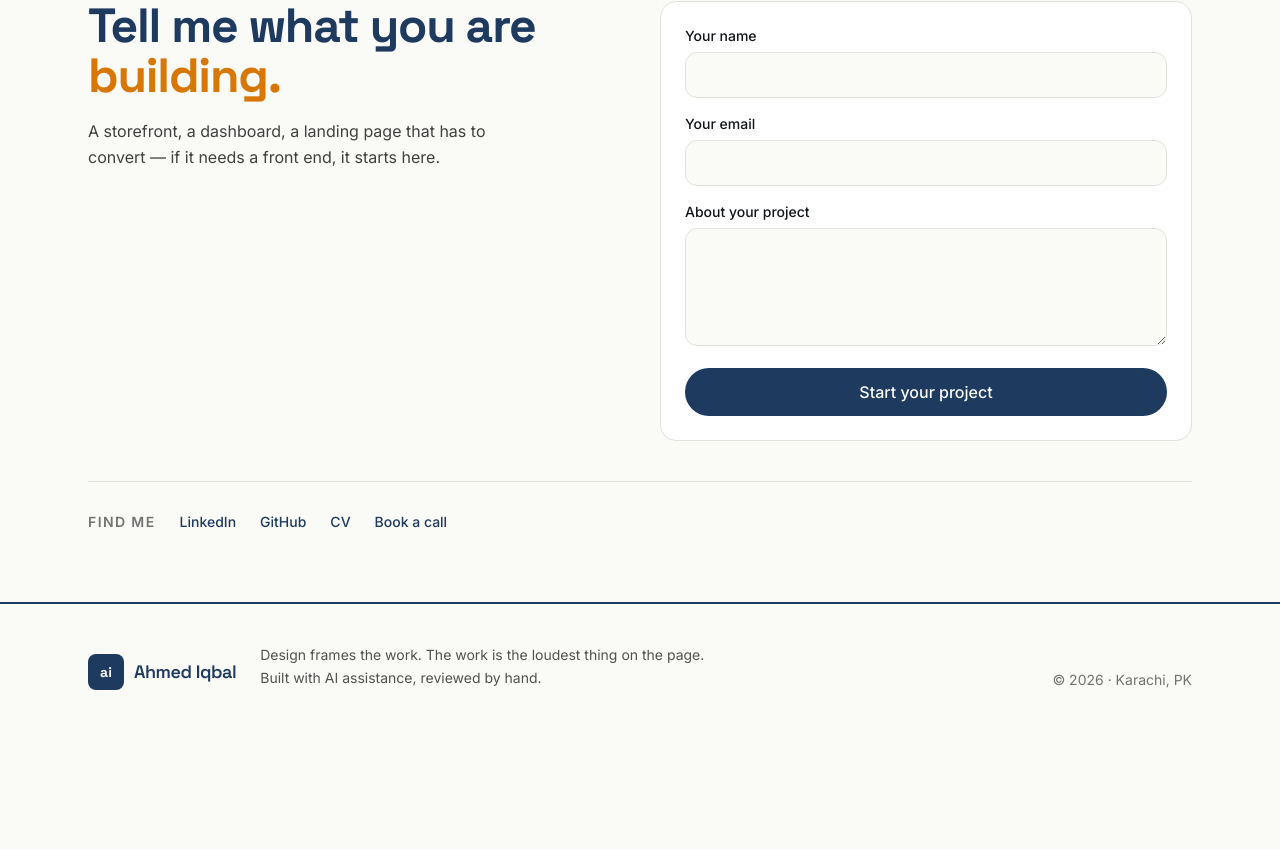
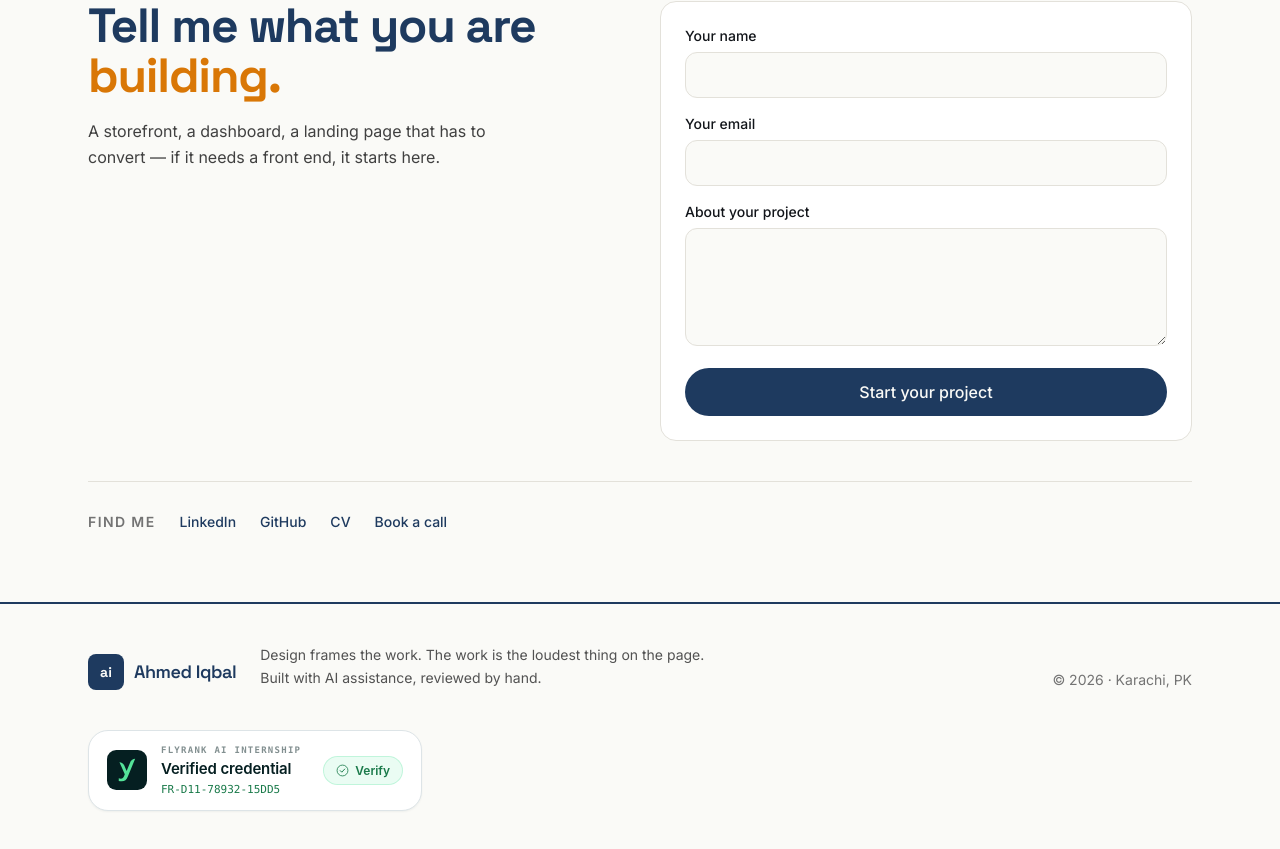
Before and after one commit to axediqbal/flyrank-frontend, a Next.js app: page / in a window 1280 px wide. Shown: the part 1780-2629 px from the top of the page. Before the commit the page ends 2510 px from the top, so only its background shows below. Built offline with nearby package versions, Linux system fonts and the light colour scheme.

Commit message:
Plant Your Flag: install official FlyRank graduate badge in footer (credential FR-D11-78932-15DD5)

```diff
--- a/src/app/layout.tsx
+++ b/src/app/layout.tsx
@@ -2,6 +2,7 @@ import type { Metadata } from 'next';
 import { Space_Grotesk, Inter } from 'next/font/google';
 import { Analytics } from '@vercel/analytics/next';
 import Nav from '@/components/Nav';
+import FlyRankBadge from '@/components/FlyRankBadge';
 import './globals.css';
 
 const display = Space_Grotesk({
@@ -67,6 +68,9 @@ export default function RootLayout({
             </p>
             <p className="text-sm text-neutral-500">© 2026 · Karachi, PK</p>
           </div>
+          <div className="mx-auto max-w-6xl px-4 pb-10 sm:px-6">
+            <FlyRankBadge />
+          </div>
         </footer>
         {/* Spacer: on phones the fixed bottom tab bar must never cover the footer */}
         <div aria-hidden className="h-24 lg:hidden" />
--- /dev/null
+++ b/src/components/FlyRankBadge.tsx
@@ -0,0 +1,23 @@
+// Plant Your Flag — official FlyRank graduate badge, generated by
+// https://internship-badge.netlify.app/ for credential FR-D11-78932-15DD5
+// (Front-end AI Engineering certificate, issued 31.10.2026).
+// Rendered verbatim via dangerouslySetInnerHTML so the verification link
+// and artwork stay exactly as issued — do not restyle it.
+
+const BADGE_HTML = `<a href="https://internship.flyrank.ai/verify?id=FR-D11-78932-15DD5&amp;first_name=Ahmed" target="_blank" rel="noopener noreferrer"
+   aria-label="Verify this FlyRank AI Internship credential FR-D11-78932-15DD5"
+   style="box-sizing:border-box;margin:0;padding:0;border:0;background:none;text-decoration:none;font-family:-apple-system,BlinkMacSystemFont,'Segoe UI',Roboto,Helvetica,Arial,sans-serif;font-style:normal;line-height:1.25;text-transform:none;float:none;-webkit-font-smoothing:antialiased;display:inline-flex;align-items:center;gap:14px;padding:14px 18px;background:#FFFFFF;border:1px solid #DDE4E7;border-radius:20px;box-shadow:0 1px 2px rgba(5,31,33,0.05);max-width:100%">
+  <svg width="40" height="40" viewBox="0 0 96 96" fill="none" xmlns="http://www.w3.org/2000/svg" aria-hidden="true" focusable="false" style="display:block;flex:none;opacity:1;transform:none;max-width:none"><rect width="96" height="96" rx="22" fill="#051F21" /><path d="M28.2354 74.2202V67.9039C29.6419 68.4369 31.3724 68.7055 33.4311 68.7055C35.3235 68.7055 36.8153 68.2396 37.8979 67.3079C38.9805 66.3762 39.9566 64.8695 40.8218 62.792L42.6887 58.3139L29.8976 29.2879C35.0038 29.2879 39.6028 32.3307 41.5294 36.9893L47.0746 50.3985L56.0126 28.6038C57.9221 23.9452 62.5168 20.894 67.6187 20.894L50.0795 63.5936C48.4556 67.5933 46.5205 70.5102 44.2743 72.3484C42.0281 74.1867 39.1169 75.1058 35.5451 75.1058C32.6212 75.1058 30.1875 74.812 28.2354 74.2244V74.2202Z" fill="#54E399" /></svg>
+  <span style="margin:0;padding:0;border:0;background:none;color:inherit;font-weight:400;font-style:normal;letter-spacing:normal;text-transform:none;text-decoration:none;white-space:normal;float:none;display:flex;flex-direction:column;gap:4px;min-width:0">
+    <span style="margin:0;padding:0;border:0;background:none;color:inherit;font-weight:400;font-style:normal;letter-spacing:normal;text-transform:none;text-decoration:none;white-space:normal;float:none;font-family:ui-monospace,SFMono-Regular,Menlo,Consolas,monospace;font-size:9px;font-weight:700;letter-spacing:0.14em;text-transform:uppercase;color:rgba(5,31,33,0.5)">FlyRank AI Internship</span>
+    <span style="margin:0;padding:0;border:0;background:none;color:inherit;font-weight:400;font-style:normal;letter-spacing:normal;text-transform:none;text-decoration:none;white-space:normal;float:none;font-size:15px;font-weight:600;color:#051F21;letter-spacing:-0.01em;white-space:nowrap">Verified credential</span>
+    <span style="margin:0;padding:0;border:0;background:none;color:inherit;font-weight:400;font-style:normal;letter-spacing:normal;text-transform:none;text-decoration:none;white-space:normal;float:none;font-family:ui-monospace,SFMono-Regular,Menlo,Consolas,monospace;font-size:11px;color:#1A7A4A">FR-D11-78932-15DD5</span>
+  </span>
+  <span style="margin:0;padding:0;border:0;background:none;color:inherit;font-weight:400;font-style:normal;letter-spacing:normal;text-transform:none;text-decoration:none;white-space:normal;float:none;display:flex;align-items:center;gap:6px;margin-left:8px;padding:6px 12px;background:rgba(84,227,153,0.12);border:1px solid rgba(84,227,153,0.28);border-radius:9999px;font-size:12px;font-weight:600;color:#1A7A4A;flex:none">
+    <svg width="13" height="13" viewBox="0 0 24 24" fill="none" xmlns="http://www.w3.org/2000/svg" aria-hidden="true" focusable="false" style="display:block;flex:none;opacity:1;transform:none;max-width:none"><circle cx="12" cy="12" r="10" stroke="#1A7A4A" stroke-width="1.5" /><path d="M7.9 12.3l2.8 2.8 5.4-5.8" stroke="#1A7A4A" stroke-width="1.8" stroke-linecap="round" stroke-linejoin="round" /></svg>Verify
+  </span>
+</a>`;
+
+export default function FlyRankBadge() {
+  return <div dangerouslySetInnerHTML={{ __html: BADGE_HTML }} />;
+}
```
